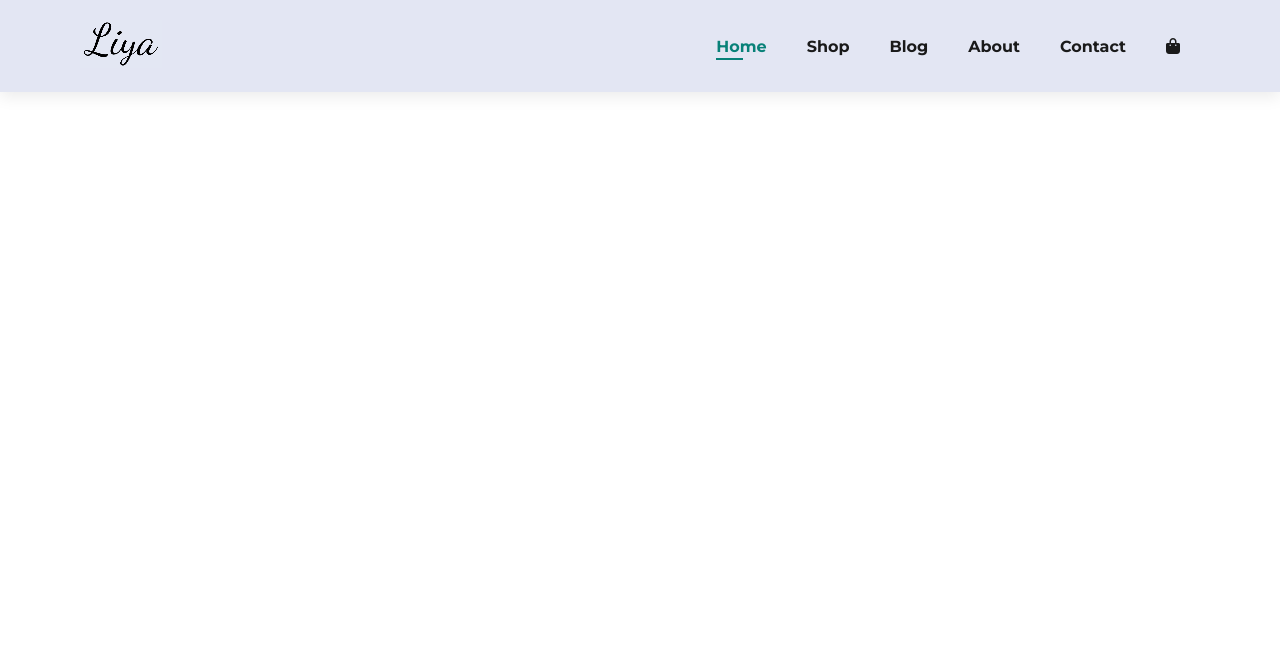
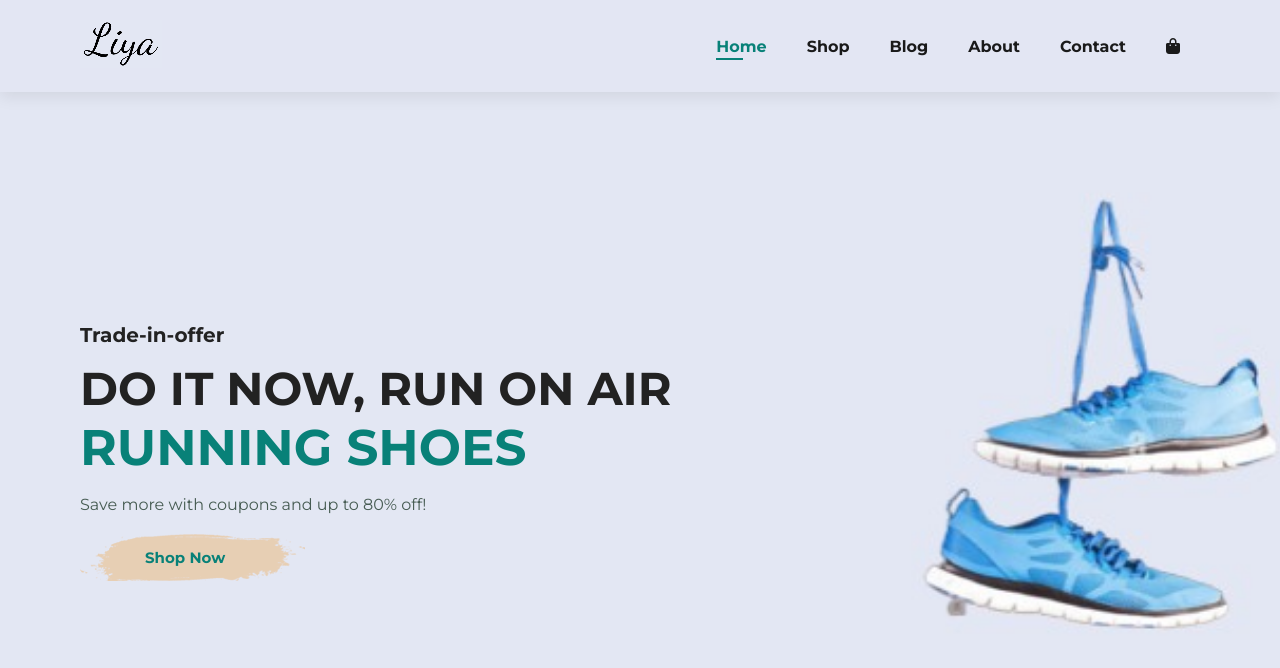
Before and after one commit to kidist997/Ecommerce, a plain HTML site: page index.html in a window 1280 px wide. Drawn offline with Linux system fonts and the light colour scheme.

Commit message:
Set up and styled the hero section.

```diff
--- a/index.html
+++ b/index.html
@@ -32,7 +32,13 @@
         </ul>
       </div>
     </section>
-
+    <section id="hero">
+      <h4>Trade-in-offer</h4>
+      <h2>DO IT NOW, RUN ON AIR</h2>
+      <h1>RUNNING SHOES</h1>
+      <p>Save more with coupons and up to 80% off!</p>
+      <button>Shop Now</button>
+    </section>
     <script src="script.js"></script>
   </body>
 </html>
--- a/styles.css
+++ b/styles.css
@@ -8,6 +8,29 @@
 }
 body {
   width: 100%;
+}
+h1 {
+  font-size: 50px;
+  line-height: 64px;
+  color: #222;
+}
+h2 {
+  font-size: 46px;
+  line-height: 54px;
+  color: #222;
+}
+h4 {
+  font-size: 20px;
+  color: #222;
+}
+h6 {
+  font-size: 12px;
+  font-weight: 700;
+}
+p {
+  font-size: 16px;
+  color: #465b52;
+  margin: 15px 0 20px 0;
 }
 /**header start*/
 #header {
@@ -55,3 +78,34 @@ body {
   left: 20px;
 }
 /**header end*/
+
+/**hero start*/
+#hero {
+  background-image: url(images/hero10.jpg);
+  background-repeat: no-repeat;
+  background-size: cover;
+  height: 90vh;
+  width: 100%;
+  padding: 0 80px;
+  display: flex;
+  flex-direction: column;
+  align-items: flex-start;
+  justify-content: center;
+}
+#hero h4 {
+  padding-bottom: 15px;
+}
+#hero h1 {
+  color: #088178;
+}
+#hero button {
+  background-image: url(images/button.png);
+  background-color: transparent;
+  color: #088178;
+  border: none;
+  padding: 14px 80px 14px 65px;
+  cursor: pointer;
+  font-weight: 700;
+  font-size: 15px;
+}
+/**hero end*/
```
Also changed, not shown: images/button.png (added), images/hero10.jpg (added).
